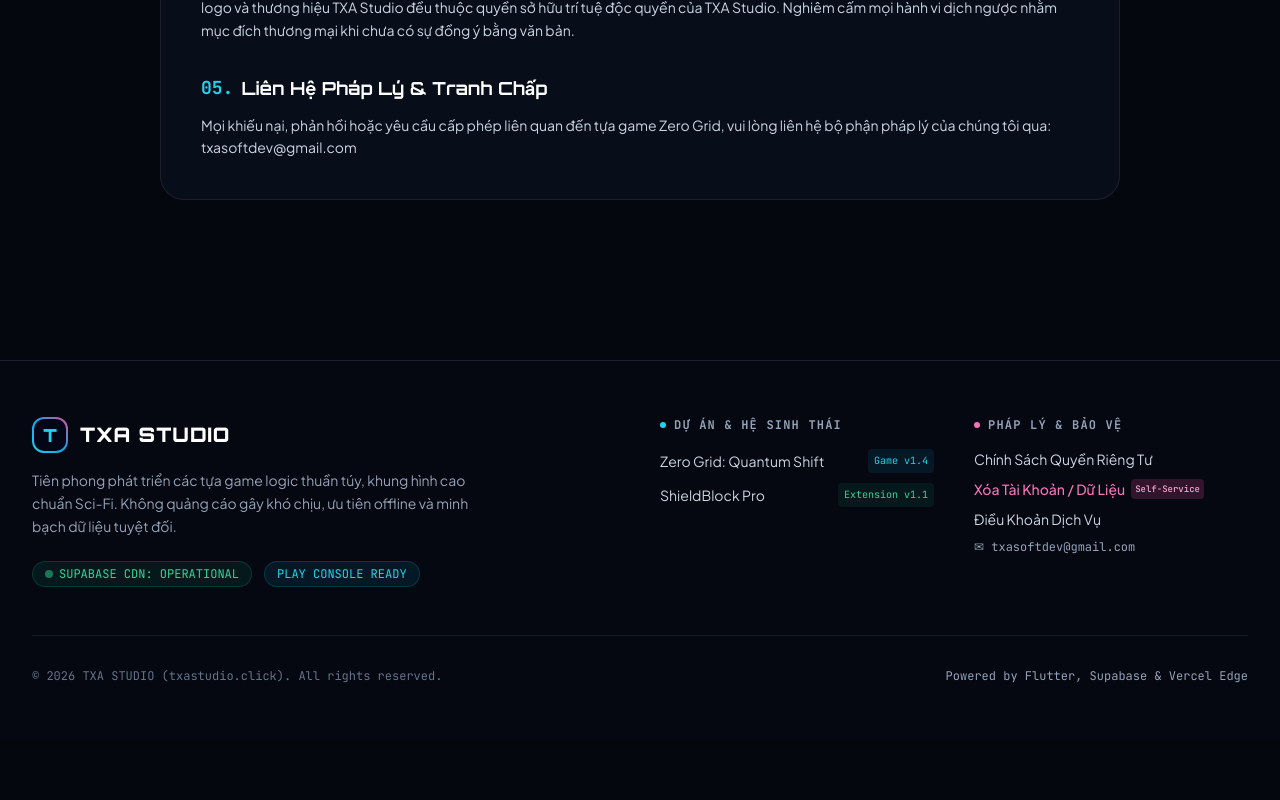
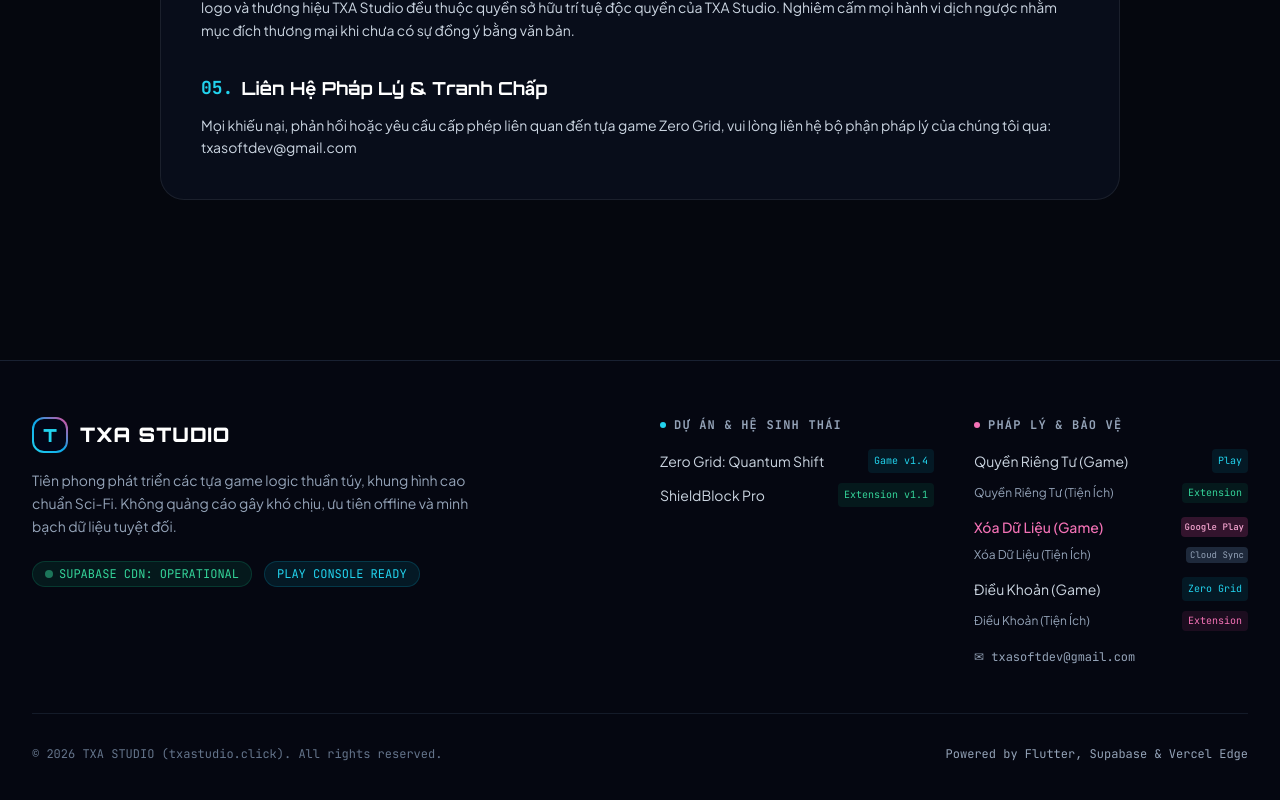
Before and after one commit to TXAVL/ZeroGrid-QuantumShift, a Vue app in the folder web/: page /terms/1 in a window 1280 px wide. Shown: the part 1001-1801 px from the top of the page. Before the commit the page ends 1741 px from the top, so only its background shows below. Built offline with nearby package versions, Linux system fonts and the light colour scheme; no server answers; the database is empty.

Commit message:
fix(legal): standardize query params format ?game= and ?app= for Google Play Console and Chrome Store

```diff
--- a/web/src/components/CyberFooter.vue
+++ b/web/src/components/CyberFooter.vue
@@ -63,22 +63,42 @@
           </h3>
           <ul class="space-y-2.5 text-sm">
             <li>
-              <router-link to="/privacy" class="text-slate-300 hover:text-cyan-400 transition-colors">
-                {{ isEn ? 'Privacy Policy' : 'Chính Sách Quyền Riêng Tư' }}
+              <router-link to="/privacy?game=quantumshift" class="text-slate-300 hover:text-cyan-400 transition-colors flex items-center justify-between">
+                <span>{{ isEn ? 'Privacy (Zero Grid)' : 'Quyền Riêng Tư (Game)' }}</span>
+                <span class="text-[10px] font-mono px-1.5 py-0.5 rounded bg-cyan-500/10 text-cyan-400">Play</span>
               </router-link>
             </li>
             <li>
-              <router-link to="/delete-account" class="text-pink-400 hover:text-pink-300 transition-colors flex items-center gap-1.5 font-medium">
-                <span>{{ isEn ? 'Delete Account / Data' : 'Xóa Tài Khoản / Dữ Liệu' }}</span>
-                <span class="text-[9px] font-mono px-1 rounded bg-pink-500/20 text-pink-300">Self-Service</span>
+              <router-link to="/privacy?app=shieldblock" class="text-slate-400 hover:text-emerald-400 transition-colors flex items-center justify-between text-xs">
+                <span>{{ isEn ? 'Privacy (ShieldBlock)' : 'Quyền Riêng Tư (Tiện Ích)' }}</span>
+                <span class="text-[10px] font-mono px-1.5 py-0.5 rounded bg-emerald-500/10 text-emerald-400">Extension</span>
+              </router-link>
+            </li>
+            <li class="pt-1">
+              <router-link to="/delete-account?game=quantumshift" class="text-pink-400 hover:text-pink-300 transition-colors flex items-center justify-between font-medium">
+                <span>{{ isEn ? 'Delete Data (Game)' : 'Xóa Dữ Liệu (Game)' }}</span>
+                <span class="text-[9px] font-mono px-1 rounded bg-pink-500/20 text-pink-300">Google Play</span>
               </router-link>
             </li>
             <li>
-              <router-link to="/terms" class="text-slate-300 hover:text-cyan-400 transition-colors">
-                {{ isEn ? 'Terms of Service' : 'Điều Khoản Dịch Vụ' }}
+              <router-link to="/delete-account?app=shieldblock" class="text-slate-400 hover:text-pink-400 transition-colors flex items-center justify-between text-xs">
+                <span>{{ isEn ? 'Purge Sync (ShieldBlock)' : 'Xóa Dữ Liệu (Tiện Ích)' }}</span>
+                <span class="text-[9px] font-mono px-1 rounded bg-slate-800 text-slate-400">Cloud Sync</span>
+              </router-link>
+            </li>
+            <li class="pt-1">
+              <router-link to="/terms?game=quantumshift" class="text-slate-300 hover:text-cyan-400 transition-colors flex items-center justify-between">
+                <span>{{ isEn ? 'Terms (Zero Grid)' : 'Điều Khoản (Game)' }}</span>
+                <span class="text-[10px] font-mono px-1.5 py-0.5 rounded bg-cyan-500/10 text-cyan-400">Zero Grid</span>
               </router-link>
             </li>
             <li>
+              <router-link to="/terms?app=shieldblock" class="text-slate-400 hover:text-pink-400 transition-colors flex items-center justify-between text-xs">
+                <span>{{ isEn ? 'Terms (ShieldBlock)' : 'Điều Khoản (Tiện Ích)' }}</span>
+                <span class="text-[10px] font-mono px-1.5 py-0.5 rounded bg-pink-500/10 text-pink-400">Extension</span>
+              </router-link>
+            </li>
+            <li class="pt-2">
               <a href="mailto:txasoftdev@gmail.com" class="text-slate-400 hover:text-slate-200 transition-colors font-mono text-xs flex items-center gap-1">
                 <span>✉ txasoftdev@gmail.com</span>
               </a>
--- a/web/src/services/supabase.js
+++ b/web/src/services/supabase.js
@@ -34,6 +34,21 @@
     short_description: 'Trò chơi giải đố Logic Lights Out ma trận số học đỉnh cao. 100% có nghiệm, 120 FPS mượt mà!',
     created_at: '2026-09-05T00:00:00Z'
   },
+  zerogrid: {
+    slug: 'quantumshift',
+    title: 'Zero Grid: Quantum Shift',
+    package_id: 'txa.zerogrid.quantumshift',
+    developer_name: 'TXA Studio',
+    support_email: 'txasoftdev@gmail.com',
+    genre: 'Cyber Roguelite Puzzle / Logic Matrix',
+    platform: 'Android & Web',
+    icon: '/logo_master.png',
+    store_url: '/zero-grid',
+    type: 'game',
+    description: 'High-Performance Pure Flutter Logic Puzzle Game. 100% Solvable Reverse Generation Algorithm, 120 FPS Minimalist Cyber Experience.',
+    short_description: 'Trò chơi giải đố Logic Lights Out ma trận số học đỉnh cao. 100% có nghiệm, 120 FPS mượt mà!',
+    created_at: '2026-09-05T00:00:00Z'
+  },
   shieldblock: {
     slug: 'shieldblock',
     title: 'ShieldBlock - Ad & Tracker Blocker Pro',
@@ -50,6 +65,15 @@
     created_at: '2026-09-16T00:00:00Z'
   }
 };
+
+// Normalize product slug from query params (?game=... or ?app=...)
+export function normalizeProductSlug(raw = '') {
+  if (!raw) return 'quantumshift';
+  const lower = String(raw).trim().toLowerCase();
+  if (lower.includes('shield')) return 'shieldblock';
+  if (lower.includes('zero') || lower.includes('quantum')) return 'quantumshift';
+  return KNOWN_PRODUCTS[lower]?.slug || lower || 'quantumshift';
+}
 
 // Default fallback game metadata
 export const DEFAULT_GAME = KNOWN_PRODUCTS.quantumshift;
@@ -208,7 +232,9 @@
 }
 
 // Fetch game metadata from Supabase
-export async function getGameInfo(slug = 'quantumshift') {
+export async function getGameInfo(rawSlug = 'quantumshift') {
+  const slug = normalizeProductSlug(rawSlug);
+  if (KNOWN_PRODUCTS[slug]) return KNOWN_PRODUCTS[slug];
   try {
     const res = await safeFetch(
       `${SUPABASE_URL}/rest/v1/txa_games?slug=eq.${encodeURIComponent(slug)}&is_active=eq.true&select=*`,
--- a/web/src/views/DeleteAccountView.vue
+++ b/web/src/views/DeleteAccountView.vue
@@ -103,7 +103,7 @@
 
         <!-- Privacy link back -->
         <router-link
-          :to="'/privacy/' + currentSlug"
+          :to="privacyRoute"
           class="text-xs text-slate-400 hover:text-cyan-400 font-mono transition-colors hidden sm:flex items-center gap-1"
         >
           <span>{{ isEn ? 'View Privacy Policy' : 'Xem Chính Sách' }}</span>
@@ -601,6 +601,7 @@
   getGameInfo,
   getFriendlyErrorMessage,
   verifyGamePlayer,
+  normalizeProductSlug,
   DEFAULT_GAME
 } from '../services/supabase.js';
 import { sound } from '../services/sound.js';
@@ -613,11 +614,8 @@
 const activeTab = ref(route.query.tab === 'status' ? 'track' : 'submit');
 
 const currentSlug = computed(() => {
-  const p = route.params.gameSlug || route.query.app || route.query.game || '';
-  const lower = p.toLowerCase();
-  if (lower.includes('shield')) return 'shieldblock';
-  if (lower.includes('zero') || lower.includes('quantum')) return 'quantumshift';
-  return p ? lower : 'quantumshift';
+  const p = route.query.app || route.query.game || route.params.gameSlug || '';
+  return normalizeProductSlug(p);
 });
 
 const isExtension = computed(() => {
@@ -626,6 +624,22 @@
 
 const currentGame = ref({ ...DEFAULT_GAME });
 const currentProduct = computed(() => currentGame.value);
+
+const privacyRoute = computed(() => {
+  if (isExtension.value) {
+    return '/privacy?app=shieldblock';
+  }
+  return '/privacy?game=' + (route.query.game || 'quantumshift');
+});
+
+function switchProduct(target) {
+  sound.playClick();
+  if (target === 'shieldblock') {
+    router.push({ path: '/delete-account', query: { app: 'shieldblock' } });
+  } else {
+    router.push({ path: '/delete-account', query: { game: route.query.game || 'quantumshift' } });
+  }
+}
 
 const form = reactive({
   email: '',
@@ -658,11 +672,6 @@
 const isFormValid = computed(() => {
   return isEmailValid.value && isUserIdValid.value && form.confirmed;
 });
-
-function switchProduct(slug) {
-  sound.playClick();
-  router.push({ path: `/delete-account/${slug}` });
-}
 
 async function loadGame() {
   currentGame.value = await getGameInfo(currentSlug.value);
--- a/web/src/views/PrivacyView.vue
+++ b/web/src/views/PrivacyView.vue
@@ -83,7 +83,7 @@
         <!-- Actions: Terms & Data Erasure Portal -->
         <div class="flex items-center gap-2 shrink-0">
           <router-link
-            :to="'/terms/' + currentSlug"
+            :to="termsRoute"
             class="inline-flex items-center gap-1.5 px-4 py-2.5 rounded-xl bg-slate-900 hover:bg-slate-800 border border-slate-700 text-slate-300 hover:text-white font-mono text-xs transition-all"
           >
             <span>📜</span>
@@ -464,7 +464,7 @@
 <script setup>
 import { ref, computed, inject, onMounted, watch } from 'vue';
 import { useRoute, useRouter } from 'vue-router';
-import { getGameInfo, KNOWN_PRODUCTS, DEFAULT_GAME } from '../services/supabase.js';
+import { getGameInfo, normalizeProductSlug, DEFAULT_GAME } from '../services/supabase.js';
 import { sound } from '../services/sound.js';
 
 const route = useRoute();
@@ -473,11 +473,8 @@
 const isEn = computed(() => currentLang.value === 'en');
 
 const currentSlug = computed(() => {
-  const p = route.params.gameSlug || route.query.app || route.query.game || '';
-  const lower = p.toLowerCase();
-  if (lower.includes('shield')) return 'shieldblock';
-  if (lower.includes('zero') || lower.includes('quantum')) return 'quantumshift';
-  return p ? lower : 'quantumshift';
+  const p = route.query.app || route.query.game || route.params.gameSlug || '';
+  return normalizeProductSlug(p);
 });
 
 const isExtension = computed(() => {
@@ -487,12 +484,26 @@
 const currentProduct = ref({ ...DEFAULT_GAME });
 
 const deletionRoute = computed(() => {
-  return `/delete-account/${currentSlug.value}`;
+  if (isExtension.value) {
+    return '/delete-account?app=shieldblock';
+  }
+  return '/delete-account?game=' + (route.query.game || 'quantumshift');
 });
 
-function switchProduct(slug) {
+const termsRoute = computed(() => {
+  if (isExtension.value) {
+    return '/terms?app=shieldblock';
+  }
+  return '/terms?game=' + (route.query.game || 'quantumshift');
+});
+
+function switchProduct(target) {
   sound.playClick();
-  router.push({ path: `/privacy/${slug}` });
+  if (target === 'shieldblock') {
+    router.push({ path: '/privacy', query: { app: 'shieldblock' } });
+  } else {
+    router.push({ path: '/privacy', query: { game: route.query.game || 'quantumshift' } });
+  }
 }
 
 async function loadProduct() {
```
Also changed, not shown: web/src/views/TermsView.vue (+25 -10 lines).
